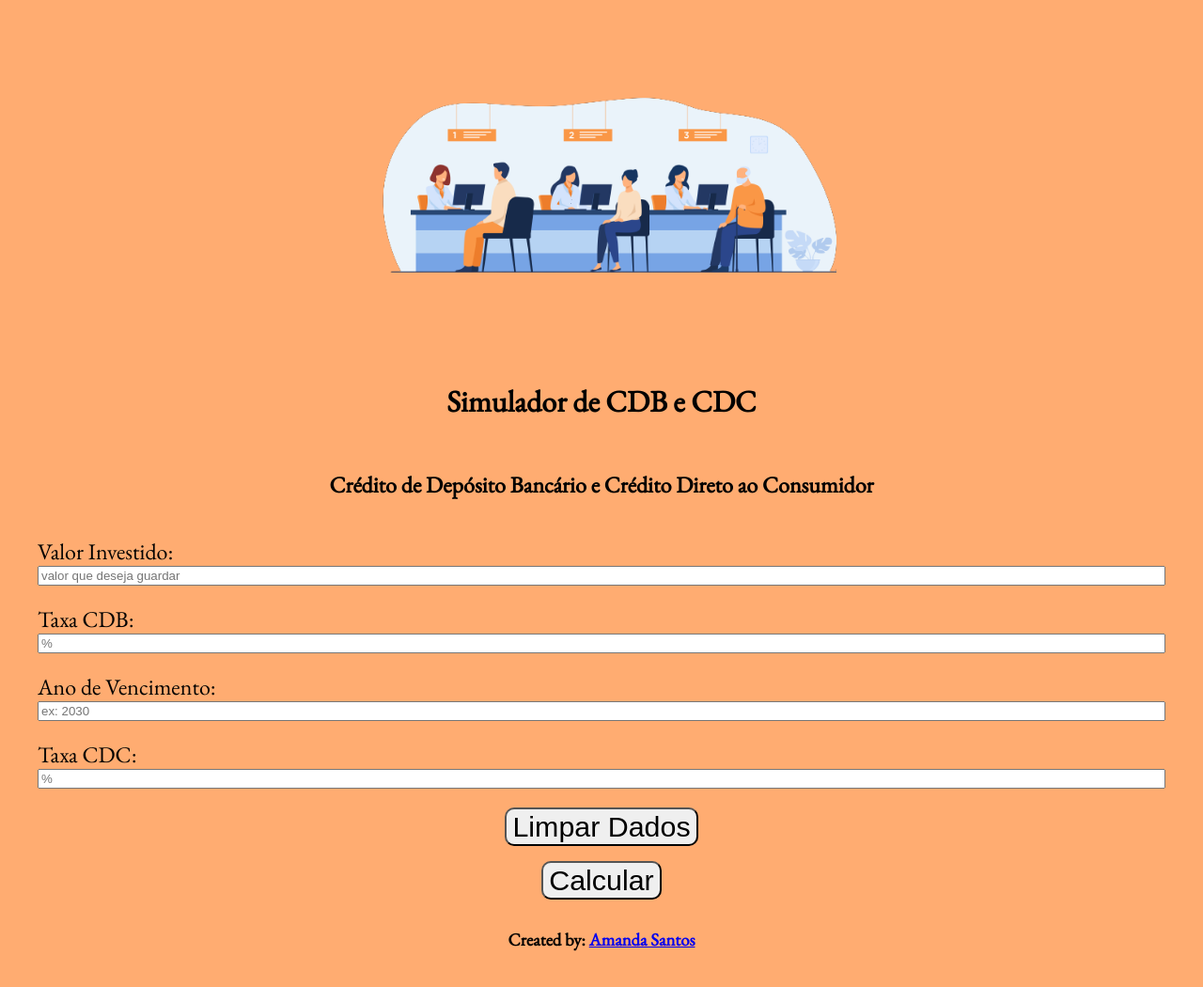
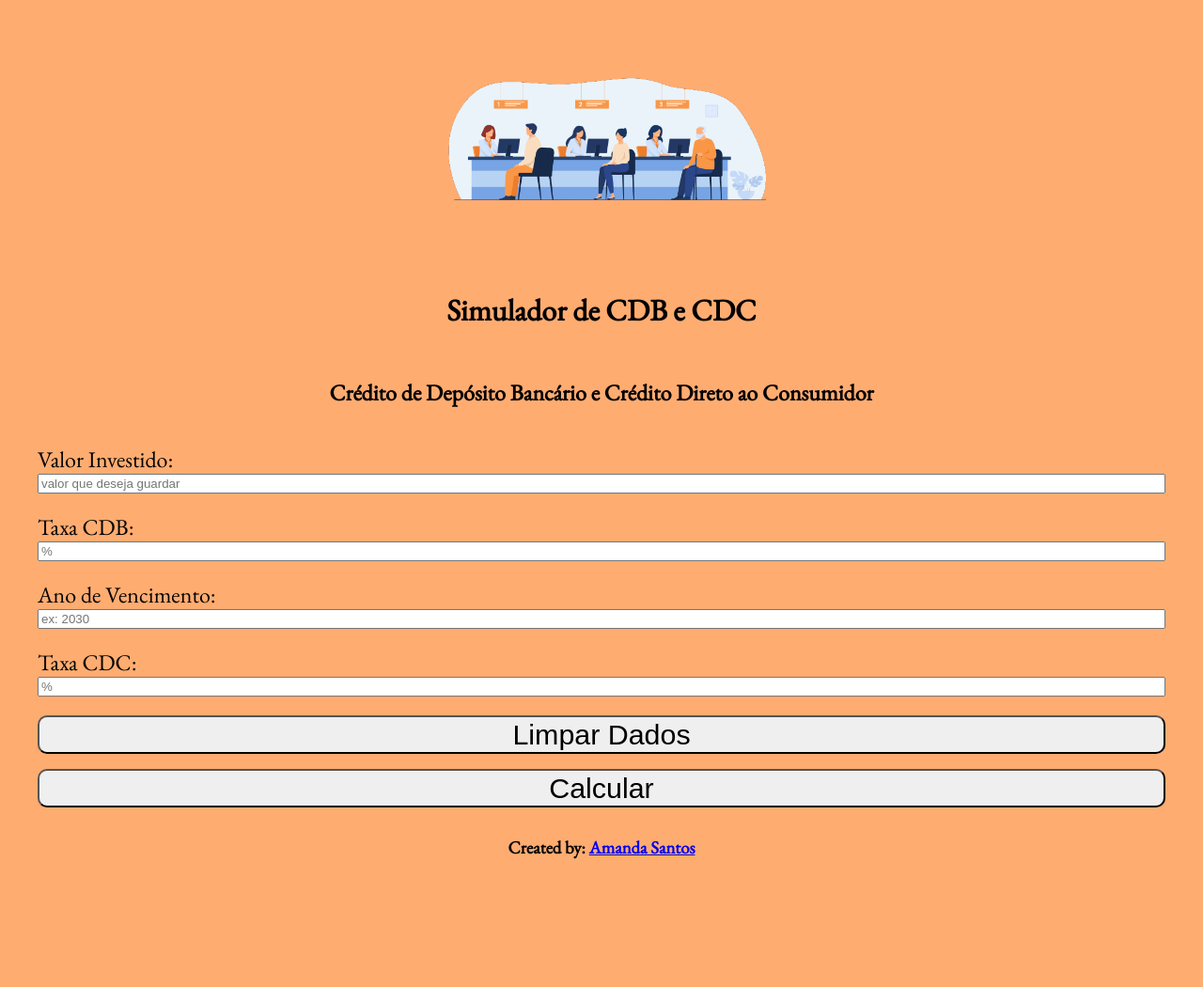
Before and after one commit to amandasantos312/simulator-cdb-cdc, a plain HTML site: page index.html in a window 1280 px wide. Shown: the whole page at 94% size. After the commit the page ends 984 px from the top, so only its background shows below. Drawn offline with nearby package versions, Linux system fonts and the light colour scheme.

Commit message:
feat: conteúdo

```diff
--- a/style.css
+++ b/style.css
@@ -14,7 +14,7 @@ header {
 }
 
 img {
-    width: 500px;
+    width: 350px;
     justify-content: center;
     align-items: center;
     padding: 15px;
@@ -43,7 +43,6 @@ form {
 }
 
 #botoes {
-    align-items: center;
     flex-direction: column;
     justify-content: space-between;
     flex-wrap: wrap;
@@ -51,7 +50,7 @@ form {
 }
 
 #botoes input {
-    max-width: 300px;
+    max-width: 100%;
     flex: 1;
     height: 40px;
     border-radius: 10px;
```
